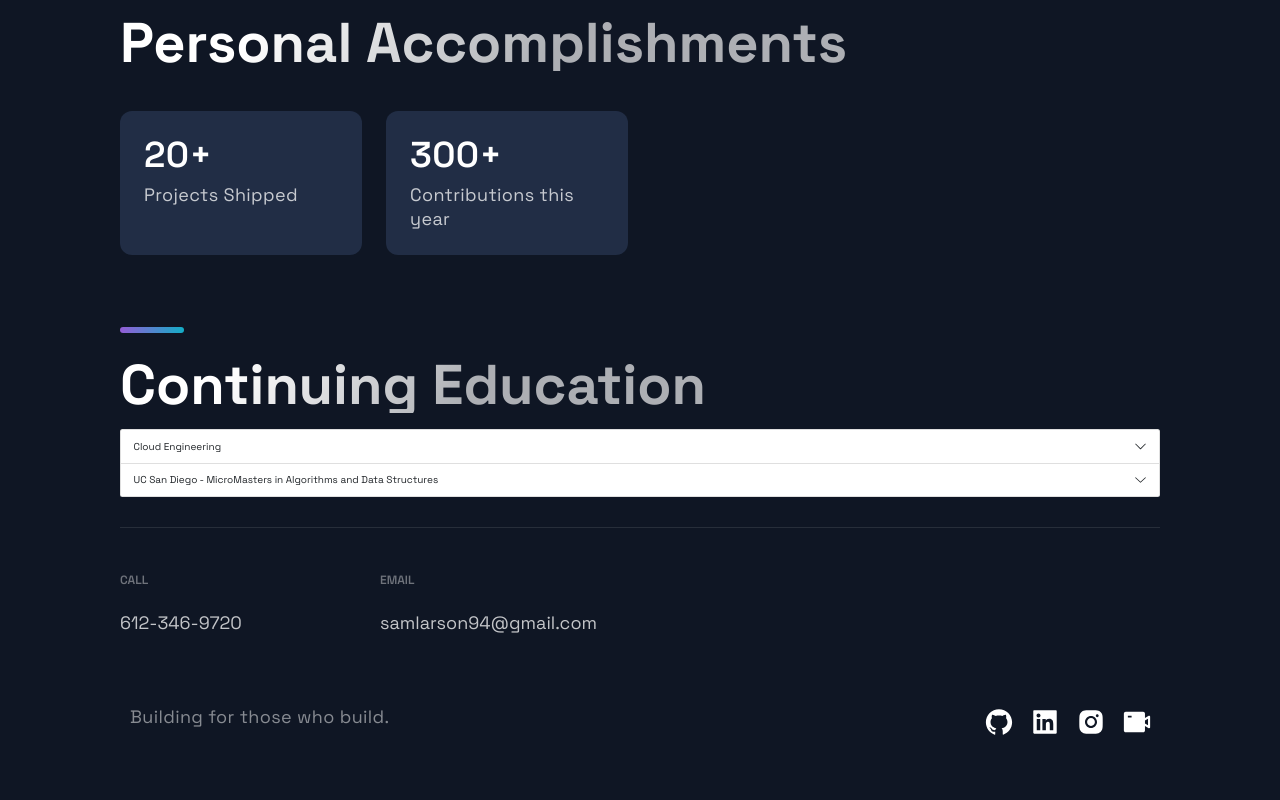
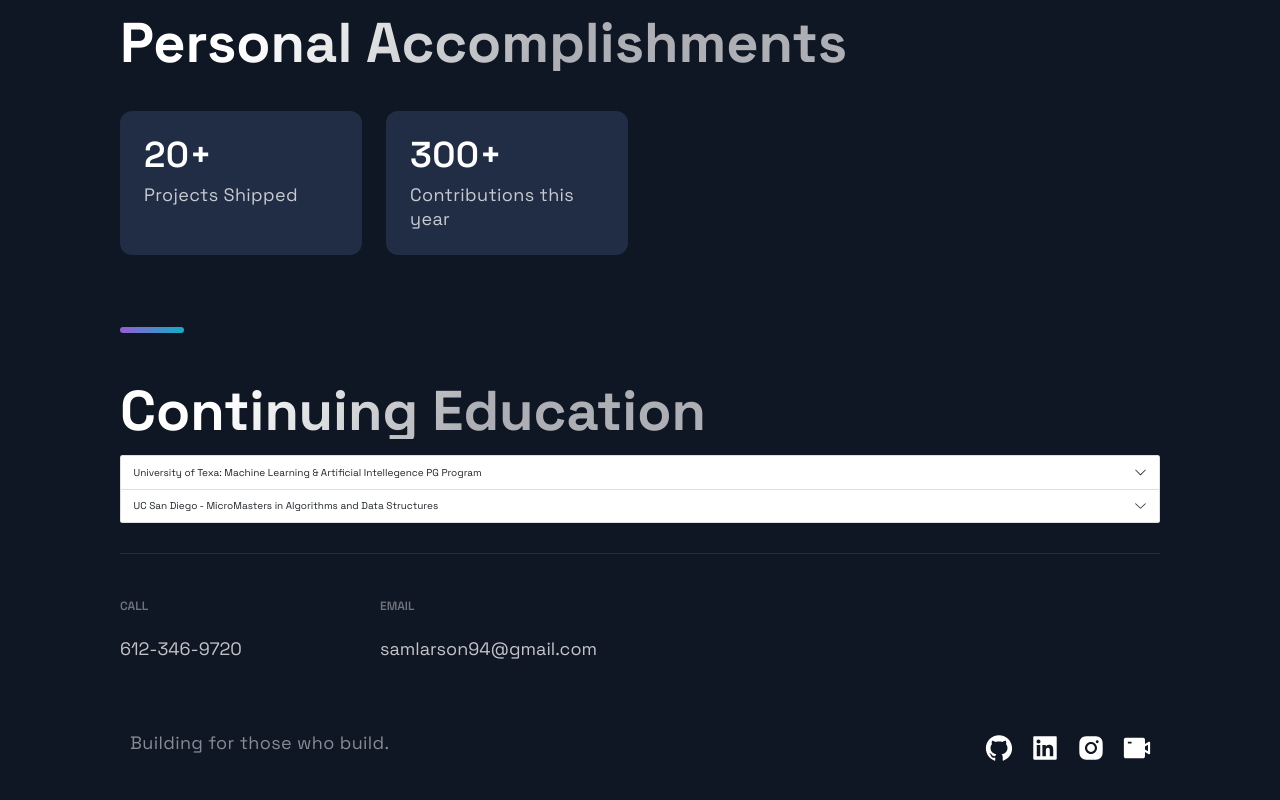
Before and after one commit to samlarson94/React-WebDev-Portfolio, a Next.js app: page / in a window 1280 px wide. Shown: the part 4319-5119 px from the top of the page. Built offline with nearby package versions, Linux system fonts and the light colour scheme.

Commit message:
content updates.

```diff
--- a/src/components/ContinuedLearning/ContinuedLearning.js
+++ b/src/components/ContinuedLearning/ContinuedLearning.js
@@ -1,8 +1,9 @@
 import React from 'react';
 
 import { Section, SectionDivider, SectionTitle } from '../../styles/GlobalComponents';
-import { Box, Boxes, BoxNum, BoxText } from './ContinuedLearningStyles';
+// import { Box, Boxes, BoxNum, BoxText } from './ContinuedLearningStyles';
 import Accordion from 'react-bootstrap/Accordion';
+import { ListItem } from '../Technologies/TechnologiesStyles';
 
 const data = [
   { title: 'Cloud Engineering', text: 'AWS Practitioner'},
@@ -27,13 +28,17 @@ const ContinuedLearning = () => (
 
 <Section>
 < SectionDivider />
-< br />
-<SectionTitle>Continuing Education</SectionTitle>
+
+<SectionTitle style={{marginTop: "50px"}}>Continuing Education</SectionTitle>
+{/* <List>
+  <ListItem>Cloud Engineering</ListItem>
+  <ListItem>Cloud Engineering</ListItem>
+  <ListItem>Cloud Engineering</ListItem>
+</List> */}
 <Accordion>
   <Accordion.Item eventKey="0">
-    <Accordion.Header>Cloud Engineering</Accordion.Header>
+    <Accordion.Header>University of Texa: Machine Learning & Artificial Intellegence PG Program</Accordion.Header>
     <Accordion.Body>
-      Studying for AWS Practicioner exam. Expected pass date August 2022.
     </Accordion.Body>
   </Accordion.Item>
   <Accordion.Item eventKey="1">
```
